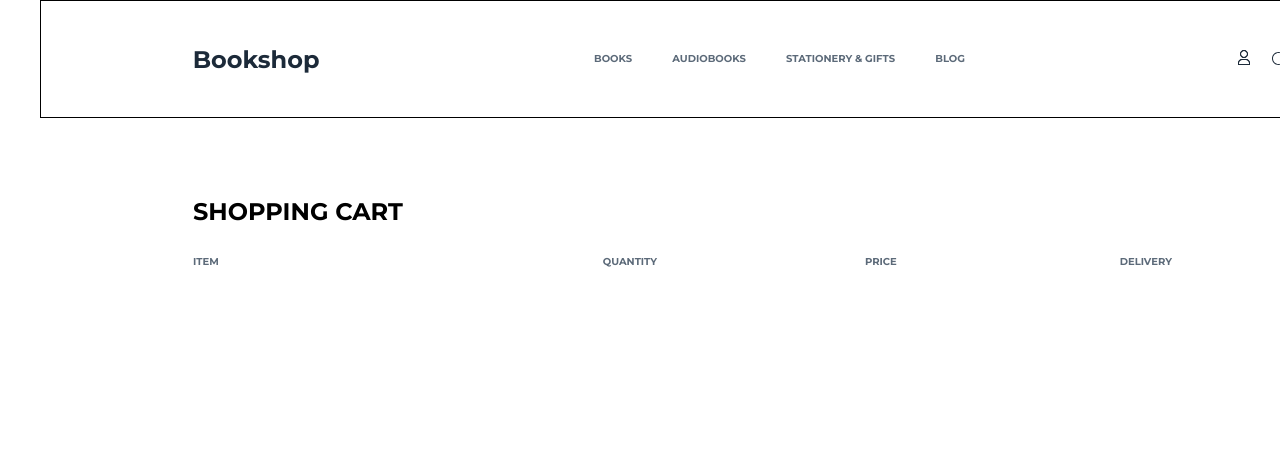
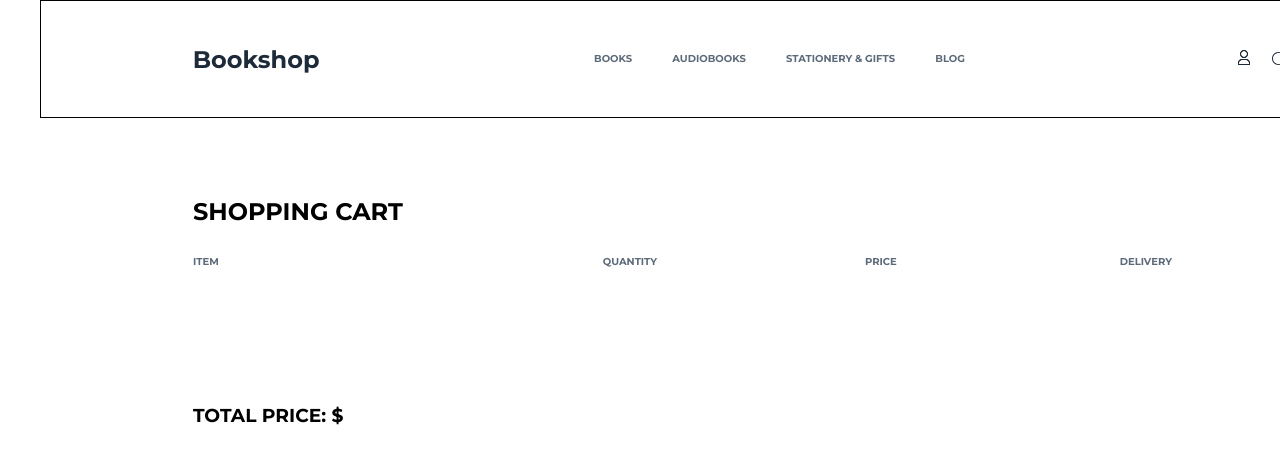
Before and after one commit to BatanAndrei/nextjs-redux-bookstore-on-the-google-books, a Next.js app: page /cart in a window 1280 px wide. Shown: the top 464 px of the page. Built offline with nearby package versions, Linux system fonts and the light colour scheme.

Commit message:
initial commit

```diff
--- a/app/cart/cart.module.css
+++ b/app/cart/cart.module.css
@@ -168,3 +168,7 @@
     font-size: 12px;
     color: #5C6A79;
 }
+
+.totalPrice {
+    margin: 117px 0px 77px 145px;
+}
--- a/app/cart/page.tsx
+++ b/app/cart/page.tsx
@@ -99,6 +99,7 @@ export default function Cart() {
                 </div>
                 <h3 className={montserrat.className+' '+styles.deleveryInfo}>Shipping: delivery</h3>
             </div>)}
+            <h3 className={styles.totalPrice}>TOTAL PRICE: ${}</h3>
         </div>
     )
 }
--- a/components/Theheader/Theheader.tsx
+++ b/components/Theheader/Theheader.tsx
@@ -40,6 +40,6 @@ export default function Theheader() {
                     {login ? "" : <LoginForm />}
                 </div>
             </nav>
-        </header>
+        </header>//totalCountBooks
     )
 }
```
